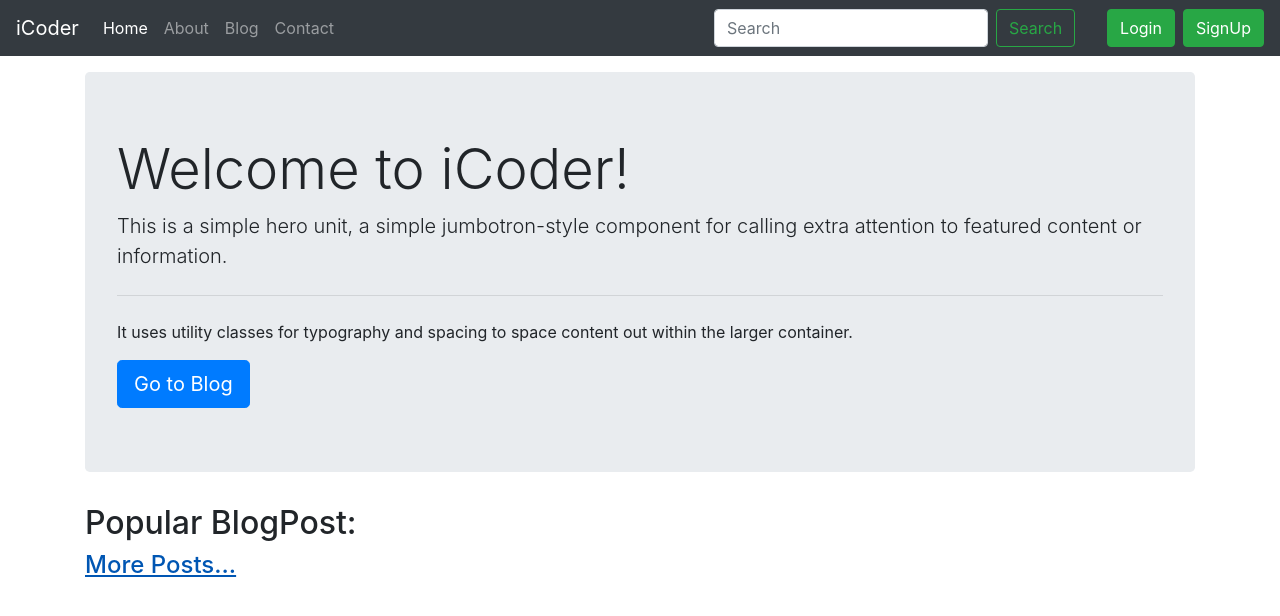
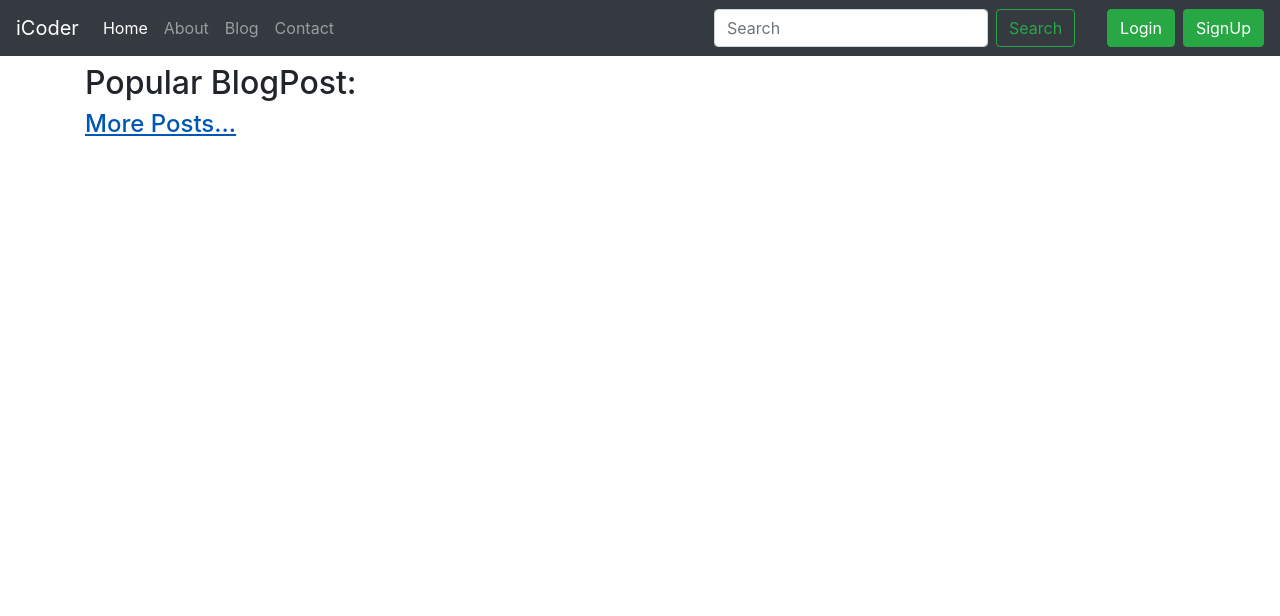
Before and after one commit to Arp1it/Blog-In-Django, a Django app: template templates/home/home.html in a window 1280 px wide. Shown: the top 616 px of the page. Run offline with Django 4.2, Linux system fonts and the light colour scheme; the template is opened without the code that fills it, so the values that code supplies are empty.

Commit message:
Some bug fixes

```diff
--- a/templates/home/home.html
+++ b/templates/home/home.html
@@ -17,21 +17,17 @@
 
 {% block body %}
 
-<div class="container my-3">
-    <div class="jumbotron">
-        <h1 class="display-4">Welcome to iCoder!</h1>
-        <p class="lead">This is a simple hero unit, a simple jumbotron-style component for calling extra attention to
-            featured content or information.</p>
-        <hr class="my-4">
-        <p>It uses utility classes for typography and spacing to space content out within the larger container.</p>
-        <a class="btn btn-primary btn-lg" href="/blog" role="button">Go to Blog</a>
-    </div>
+<div class="container">
 
-    <h2>Popular BlogPost:</h2>
+
+    <!-- Adding a carousel or Jumbotron here -->
+
+
+    <h2 class="my-2">Popular BlogPost:</h2>
 
     {% for post in pposts %}
     {% if forloop.counter < 4 %} <div
-        class="row no-gutters border rounded overflow-hidden flex-md-row my-4 shadow-sm h-md-250 position-relative">
+        class="row no-gutters border rounded overflow-hidden flex-md-row my-3 shadow-sm h-md-250 position-relative">
         <div class="col p-4 d-flex flex-column position-static">
             <strong class="d-inline-block mb-2 text-primary">{{post.author}}</strong>
             <h3 class="mb-0">{{post.title}}</h3>
```
Also changed, not shown: home/views.py (+22 -21 lines).
